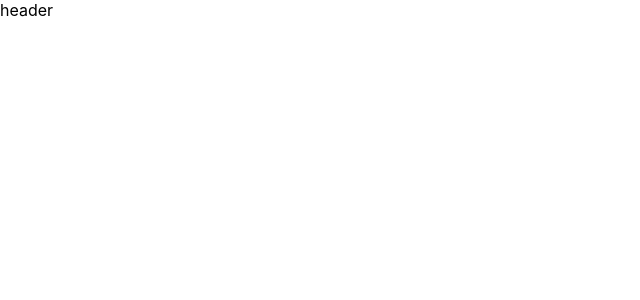
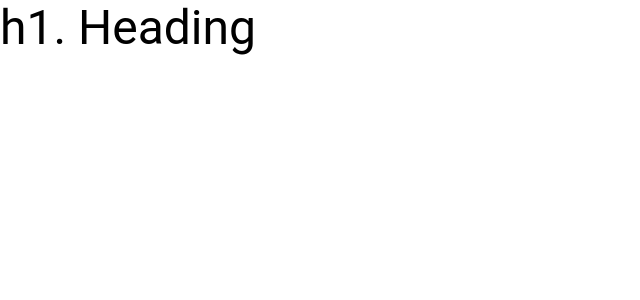
Before and after one commit to rivenbryan/btpk, a React (Create React App) app: page / in a window 1280 px wide. Shown: the top 300 px of the page, without its empty margins (0-640 px from the left). Built offline with nearby package versions, Linux system fonts and the light colour scheme.

Commit message:
commit bryan changes

```diff
--- a/src/components/header.js
+++ b/src/components/header.js
@@ -1,7 +1,11 @@
 import React from 'react'
-
+import Typography from '@mui/material/Typography';
 export default function Header() {
   return (
-    <div>header</div>
+    <>
+     <Typography variant="h3" gutterBottom>
+        h1. Heading
+      </Typography>
+      </>
   )
 }
```
